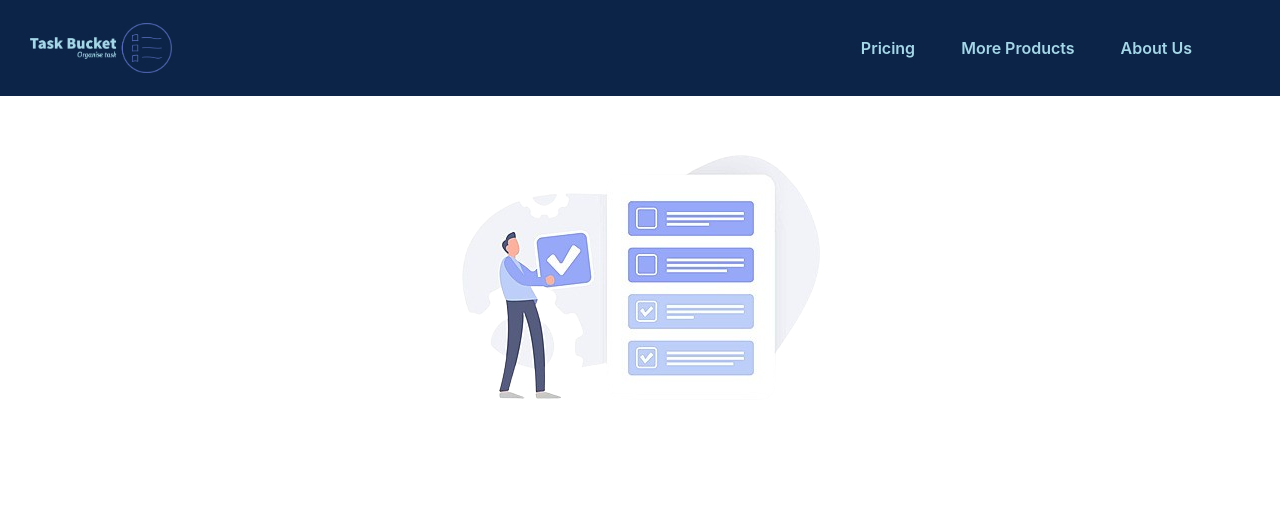
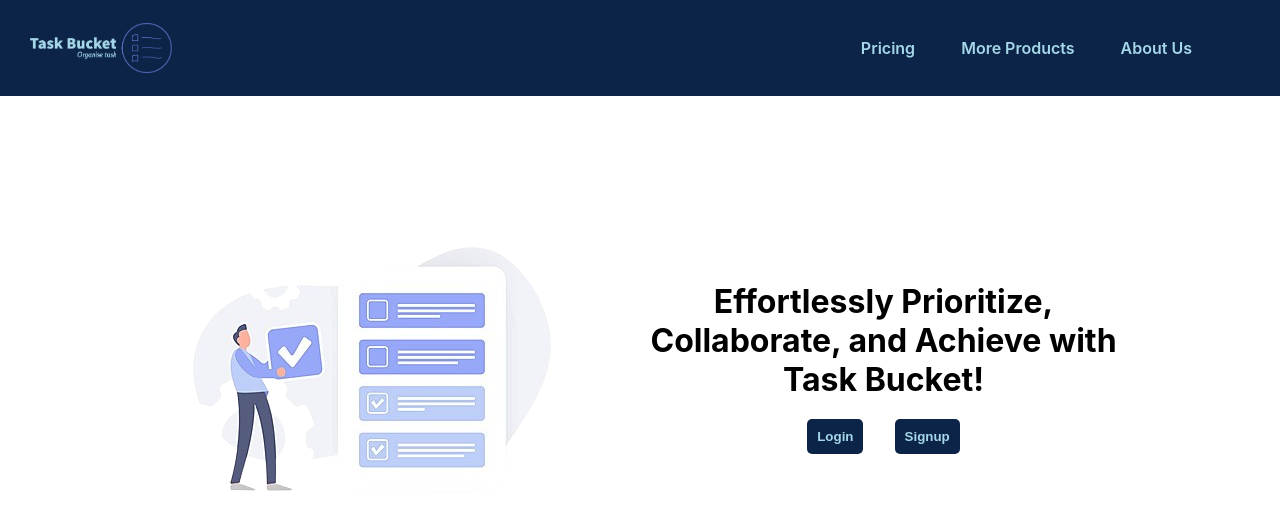
Before and after one commit to himanshityagi899/Task-Manager, a React (Create React App) app: page / in a window 1280 px wide. Shown: the top 530 px of the page. Built offline with nearby package versions, Linux system fonts and the light colour scheme.

Commit message:
Refactored folder structure

```diff
--- a/src/App.js
+++ b/src/App.js
@@ -1,6 +1,6 @@
 import { useContext } from 'react';
 import './App.css';
-import LandingPage from './components/LandingPage';
+import LandingPage from './components/LandingPage/LandingPage';
 
 import { UserContextProvider } from './contexts/UserContextProvider';
 import { UserContext } from './contexts/UserContextProvider';
--- a/src/css/Header.css
+++ b/src/components/Header/Header.css
@@ -32,8 +32,5 @@ a:hover{
 
 .logo{
     height: 50px;
-
-    pointer-events: none;
-    cursor: none;
     margin-left: 30px;
 }
--- a/src/components/Header.jsx
+++ b/src/components/Header/Header.jsx
@@ -1,5 +1,5 @@
 import React from 'react'
-import '../css/Header.css';
+import './Header.css';
 
 const Header = () => {
   return (
--- a/src/components/LandingPage.jsx
+++ b/src/components/LandingPage/LandingPage.jsx
@@ -1,6 +1,6 @@
 import React from 'react';
-import Header from './Header';
-import Main from './Main';
+import Header from '../Header/Header';
+import Main from '../Main/Main';
 
 
 const LandingPage = () => {
--- a/src/components/Main.jsx
+++ /dev/null
@@ -1,12 +0,0 @@
-import React from 'react'
-
-export const Main = () => {
-  return (
-    <div>
-      <img src={`${process.env.PUBLIC_URL}/landing-img.png`} alt="" />
-    </div>
-
-  )
-}
-
-export default Main;
--- /dev/null
+++ b/src/components/Main/Main.css
@@ -0,0 +1,33 @@
+.main-wrapper{
+    display: flex;
+    /* background-color: brown; */
+    align-items: center;
+    height: 68vh;
+    width: 80vw;
+    margin: auto;
+}
+
+.main-inner-wrapper{
+    display: flex;
+    flex-direction: column;
+    align-items: center;
+}
+
+.main-btn-wrapper{
+    margin-top: 20px;
+    display: flex;
+    align-items: center;
+    justify-content: space-evenly;
+    width: 40%;
+
+}
+.btn{
+    border: none;
+    padding: 10px;
+    border-radius: 5px;
+    font-weight: 800;
+}
+.btn-dark{
+    background-color: #0B2447;
+    color: #A5D7E8;
+}
--- /dev/null
+++ b/src/components/Main/Main.jsx
@@ -0,0 +1,20 @@
+import React from 'react'
+import './Main.css';
+export const Main = () => {
+  return (
+    <div className='main-wrapper'>
+      <img src={`${process.env.PUBLIC_URL}/landing-img.png`} alt="" />
+      <div className='main-inner-wrapper'>
+        <h1>Effortlessly Prioritize, Collaborate, and Achieve with Task Bucket!</h1>
+        <div className='main-btn-wrapper'>
+          <button className='btn btn-dark'>Login</button>
+          <button className='btn btn-dark'>Signup</button>
+        </div>
+
+      </div>
+    </div>
+
+  )
+}
+
+export default Main;
--- a/src/index.css
+++ b/src/index.css
@@ -19,3 +19,8 @@ code {
   font-family: source-code-pro, Menlo, Monaco, Consolas, 'Courier New',
     monospace;
 }
+
+img{
+  pointer-events: none;
+    cursor: none;
+}
```
